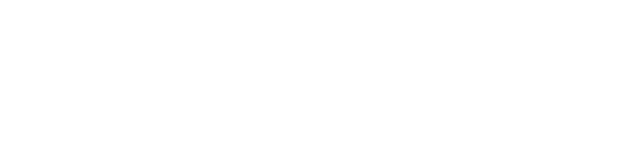
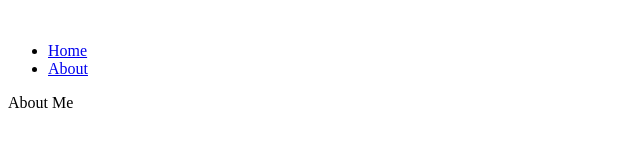
Before and after one commit to apulido08/COMP001B.Assignment1, a plain HTML site: page about.html in a window 1280 px wide. Shown: the whole page, without its empty margins (0-640 px from the left). Drawn offline with Linux system fonts and the light colour scheme.

Commit message:
added about me

```diff
--- a/about.html
+++ b/about.html
@@ -7,6 +7,16 @@
     <link rel="stylesheet" href="main.css">
 </head>
 <body>
+    <header>
+        <img src="" alt="">
+        <nav>
+            <ul>
+                <li><a href="index.html" target="_self">Home</a></li>
+                <li><a href="about.html" target="_self">About</a></li>
+            </ul>
+        </nav>
+    </header>
+    <p>About Me</p>
 
 </body>
 </html>
```
